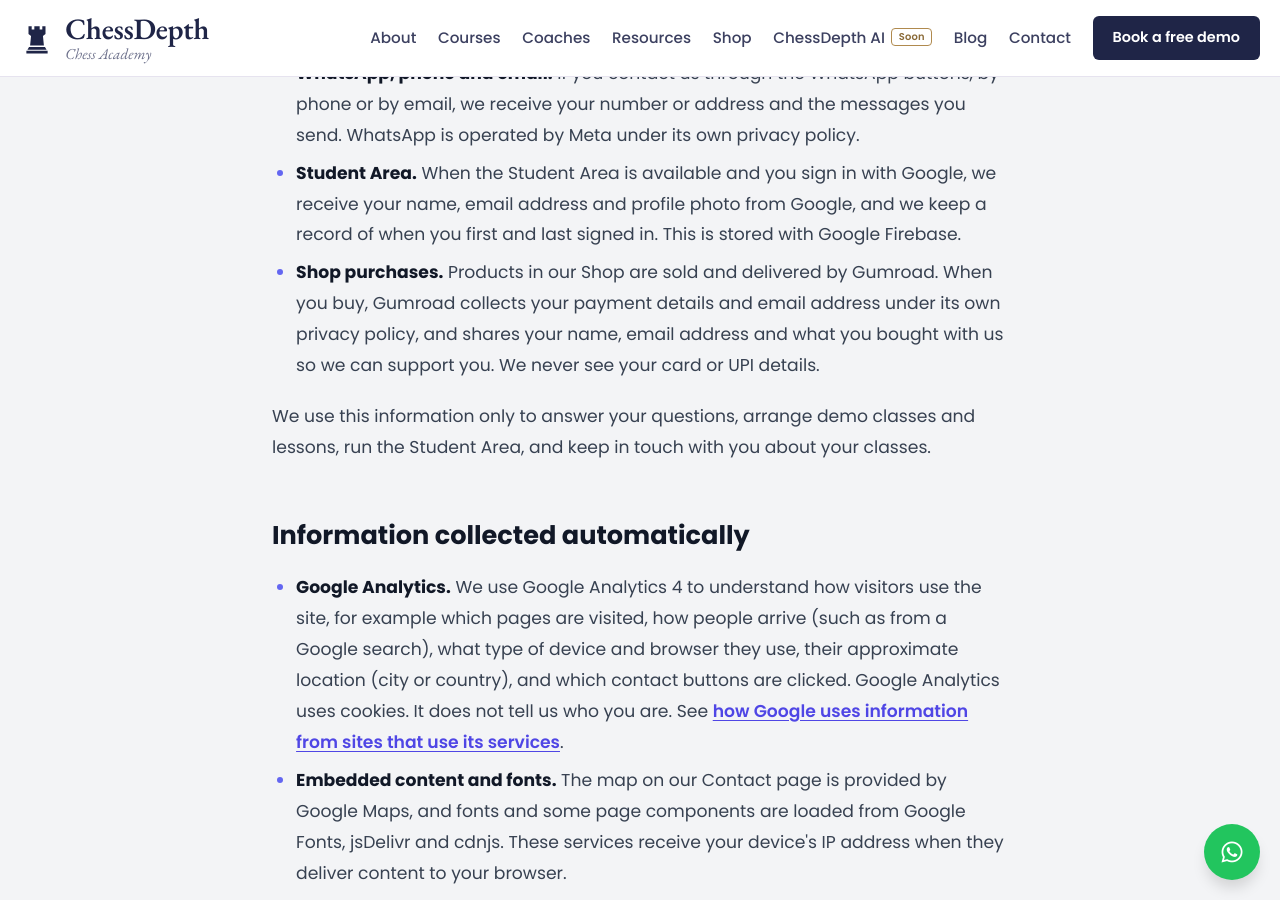
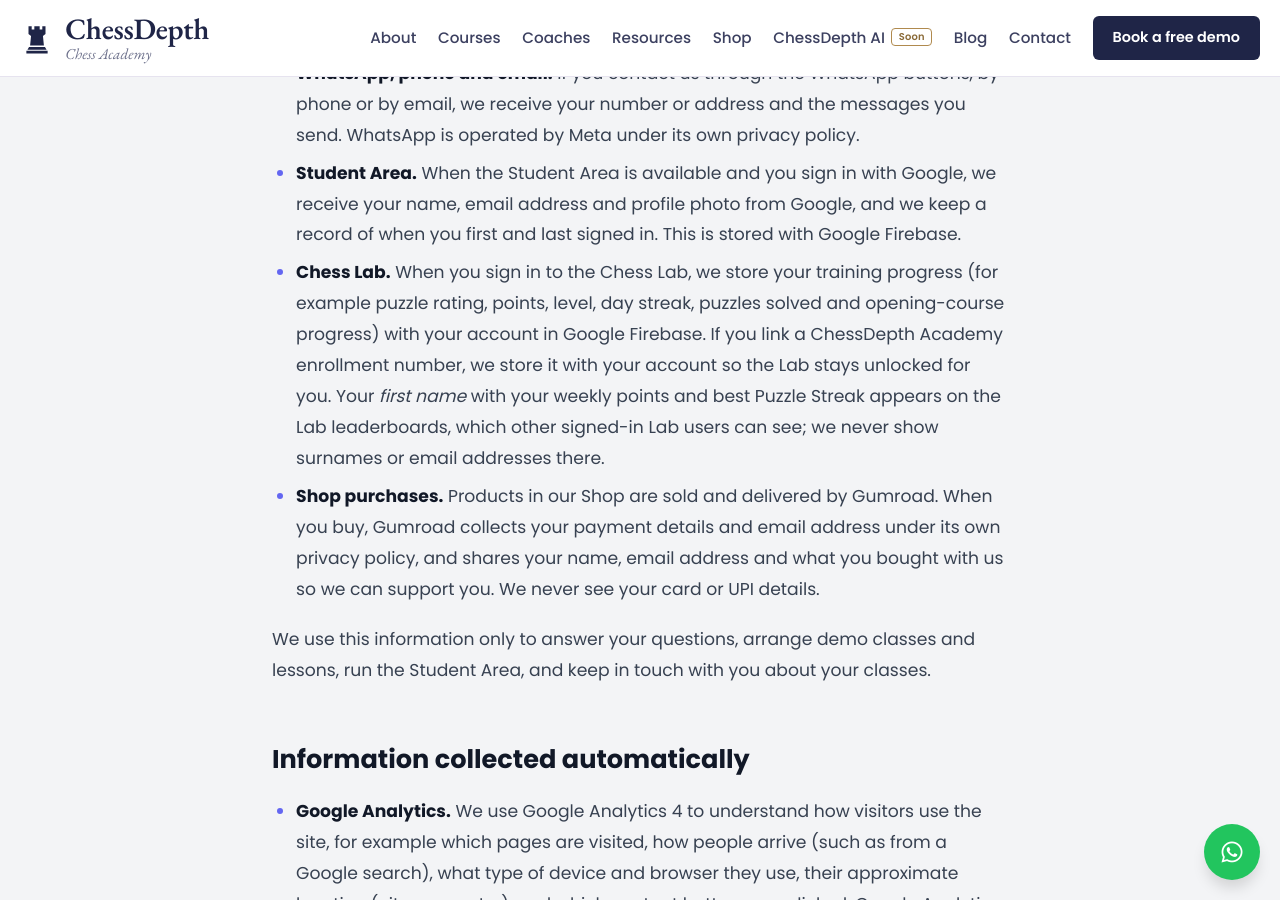
Before and after one commit to Sourabhjoshi1/Chess-Depth, a Jekyll site: the page built from pages/privacy.html, in a window 1280 px wide and 900 px high, scrolled down 789 px. Built offline with Jekyll 4.4.1, drawn with Linux system fonts in a browser that asks for light colours.

Commit message:
Privacy policy: describe Chess Lab data (progress, leaderboards, enrollment numbers); no ads
Co-Authored-By: Claude Opus 5.5 <noreply@anthropic.com>
Claude-Session: https://claude.ai/code/session_017ZwxdNZGtw2tXrZdE2ZP9f

```diff
--- a/pages/privacy.html
+++ b/pages/privacy.html
@@ -1,6 +1,6 @@
 ---
 title: "Privacy Policy | ChessDepth Academy"
-description: "How ChessDepth Academy collects, uses and protects personal information on chessdepth.in, including forms, analytics, ads and the Student Area."
+description: "How ChessDepth Academy collects, uses and protects personal information on chessdepth.in, including forms, analytics, the Student Area and the Chess Lab."
 permalink: /privacy/
 page_css: blog
 crumb: Privacy Policy
@@ -16,6 +16,7 @@ crumb: Privacy Policy
       <li><strong>Inquiry and contact forms.</strong> When you send a form, we receive the details you enter: for example your name, age, chess rating, phone number, email address, the course you are interested in, and your message. Forms are delivered to us by <a href="https://formspree.io/legal/privacy-policy" target="_blank" rel="noopener noreferrer">Formspree</a>.</li>
       <li><strong>WhatsApp, phone and email.</strong> If you contact us through the WhatsApp buttons, by phone or by email, we receive your number or address and the messages you send. WhatsApp is operated by Meta under its own privacy policy.</li>
       <li><strong>Student Area.</strong> When the Student Area is available and you sign in with Google, we receive your name, email address and profile photo from Google, and we keep a record of when you first and last signed in. This is stored with Google Firebase.</li>
+      <li><strong>Chess Lab.</strong> When you sign in to the Chess Lab, we store your training progress (for example puzzle rating, points, level, day streak, puzzles solved and opening-course progress) with your account in Google Firebase. If you link a ChessDepth Academy enrollment number, we store it with your account so the Lab stays unlocked for you. Your <em>first name</em> with your weekly points and best Puzzle Streak appears on the Lab leaderboards, which other signed-in Lab users can see; we never show surnames or email addresses there.</li>
       <li><strong>Shop purchases.</strong> Products in our Shop are sold and delivered by Gumroad. When you buy, Gumroad collects your payment details and email address under its own privacy policy, and shares your name, email address and what you bought with us so we can support you. We never see your card or UPI details.</li>
     </ul>
     <p>We use this information only to answer your questions, arrange demo classes and lessons, run the Student Area, and keep in touch with you about your classes.</p>
```
